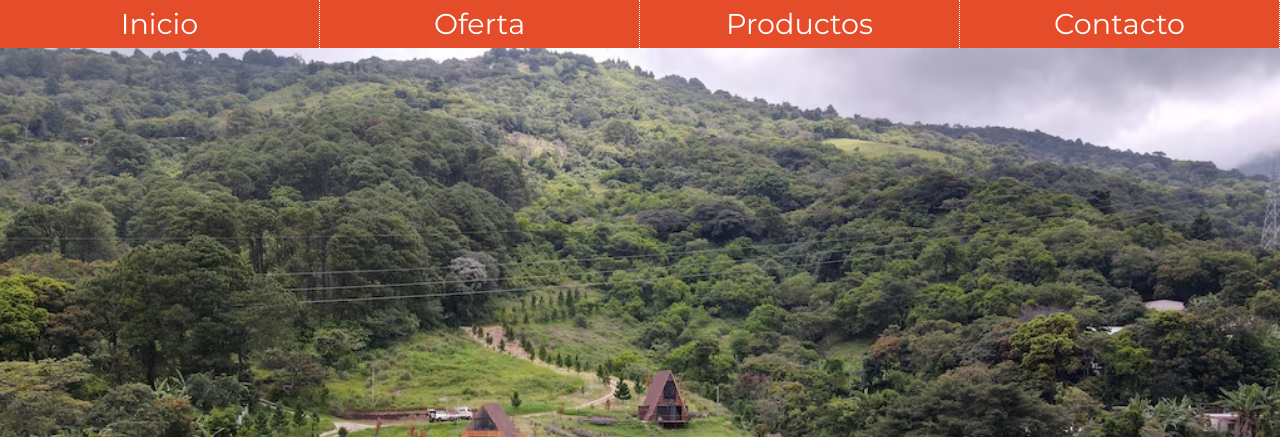
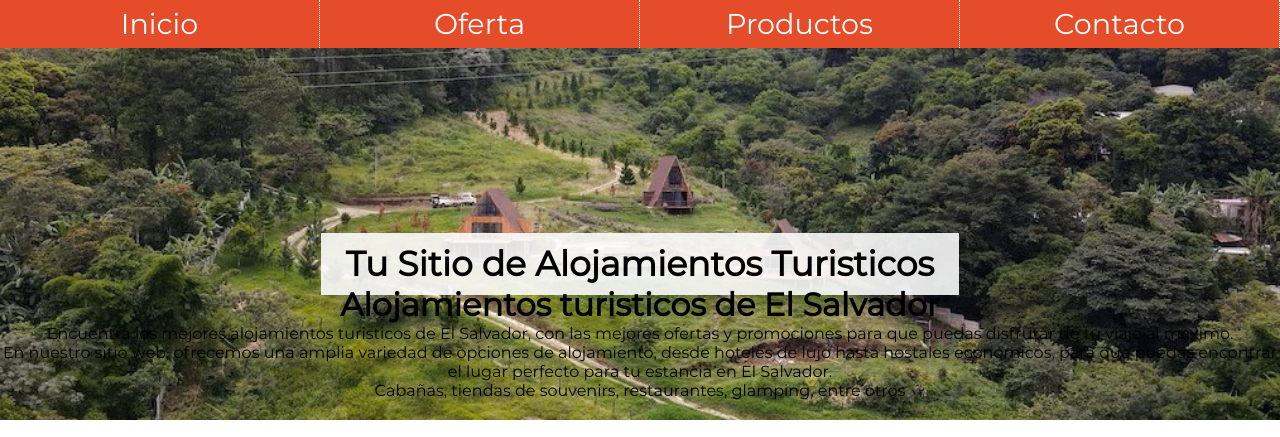
Before and after one commit to mayraaliciagonzalez-cmyk/Alojamientos_tur-sticos, a plain HTML site: page index.html in a window 1280 px wide. Shown: the top 437 px of the page. Drawn offline with Linux system fonts and the light colour scheme.

Commit message:
proyecto Alojamientos

```diff
--- a/index.html
+++ b/index.html
@@ -3,7 +3,7 @@
 <head>
 	<meta charset="utf-8">
 	<meta name="viewport" content="width=device-width, initial-scale=1">
-	<title>GRID mediaqueries</title>
+	<title>Alojamientos Turísticos</title>
 	<link rel="stylesheet" type="text/css" href="css/style.css">
 	<link rel="stylesheet" type="text/css" href="css/estilos.css">
 	<link rel="preconnect" href="https://fonts.googleapis.com">
@@ -31,7 +31,7 @@
 
 		<div class="portada">
        <picture>
-         <source srcset="img/largo.avif" media="(min-width:800px)">
+         <source srcset="img/largo.jpg" media="(min-width:800px)">
          <source srcset="img/medio.jpg" media="(min-width:400px)">
           <img src="img/peque.jpeg">
         </picture>
```
Also changed, not shown: img/largo.jpg (added).
